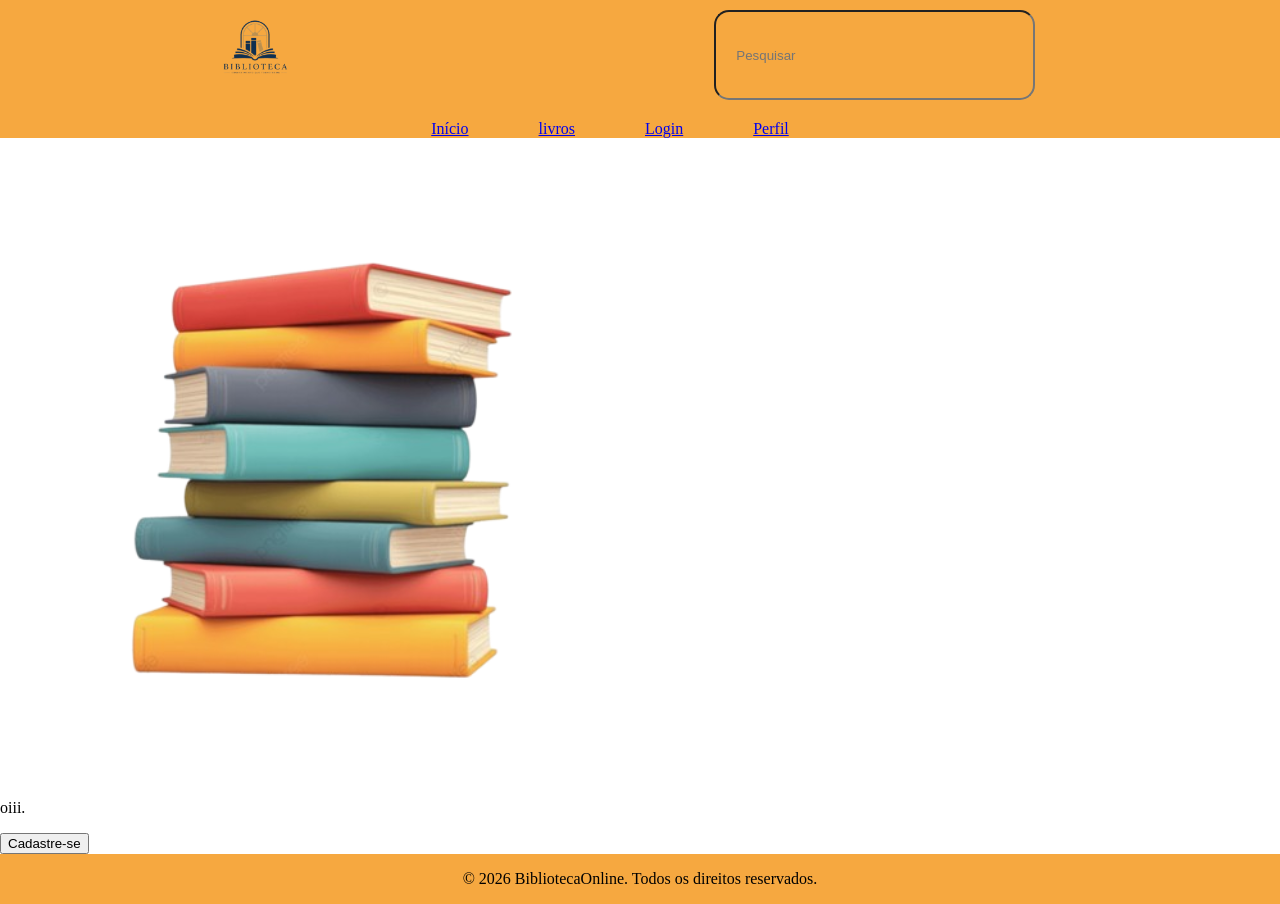
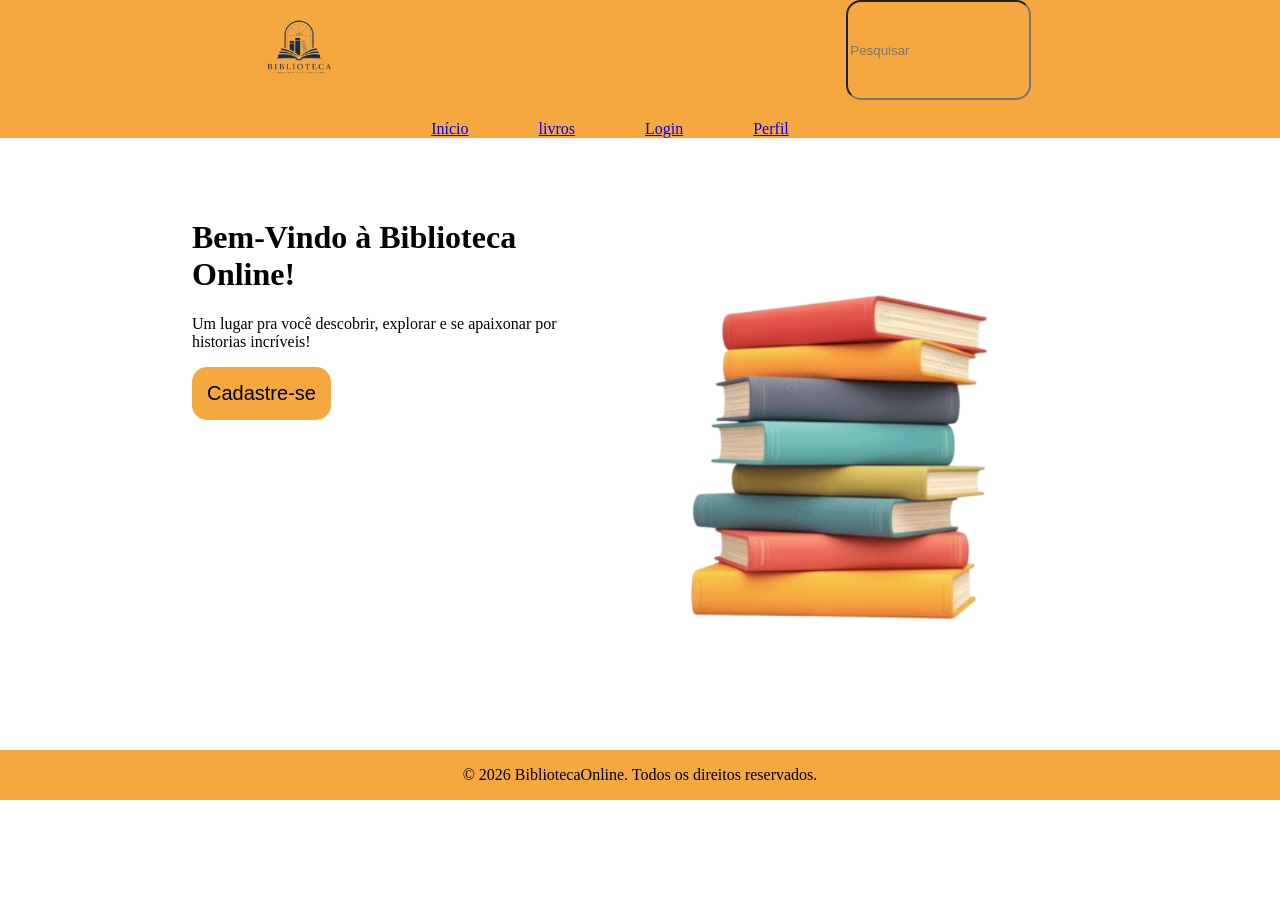
Before and after one commit to marisants/sistema_biblioteca---PSI, a Flask app: page / in a window 1280 px wide. After the commit the page ends 800 px from the top, so only its background shows below. Run offline with Flask 3, Linux system fonts and the light colour scheme.

Commit message:
um pouco do css do inicio

```diff
--- a/static/css/base.css
+++ b/static/css/base.css
@@ -1,5 +1,6 @@
 :root{
     --cor-principal: rgba(246, 168, 64);
+    --cor-principal-hover: rgb(201, 137, 53);
     --cor-branco: rgb(255, 255, 255);
 }
 
@@ -30,9 +31,7 @@ input{
     background-color: var(--cor-principal);
     border-radius: 15px;
     color: var(--cor-branco);
-    padding: 2px 120px 2px 20px;
-    margin-top: 10px;
-    margin-right: 40px;
+    /* padding: 2px 120px 2px 20px; */
 }
 nav{
     display: flex;
@@ -53,4 +52,17 @@ footer{
 }
 .container{
     flex: 1 0 auto;
+    padding: 60px 15% 0px 15%;
+    display: flex;
+    justify-content: space-between;
 }
+button{
+    padding: 15px;
+    background-color: var(--cor-principal);
+    border: none;
+    border-radius: 15px;
+    font-size: 20px;
+}
+button:hover{
+    background-color: var(--cor-principal-hover);
+}
--- a/templates/index.html
+++ b/templates/index.html
@@ -3,9 +3,12 @@
 
 
 {% block cont %}
-<img src="{{ url_for('static', filename='img/inicio.png') }}" alt="logo">
-<p>oiii.</p>
-<a href="{{url_for('cadastro')}}">
-    <button>Cadastre-se</button>
-</a>
+<div class="texto">
+    <h1>Bem-Vindo à Biblioteca Online!</h1>
+    <p>Um lugar pra você descobrir, explorar e se apaixonar por historias incríveis!</p>
+    <a href="{{url_for('cadastro')}}">
+        <button>Cadastre-se</button>
+    </a>
+</div>
+<img src="{{ url_for('static', filename='img/inicio.png') }}" alt="logo" height="500" >
 {% endblock %}
```
